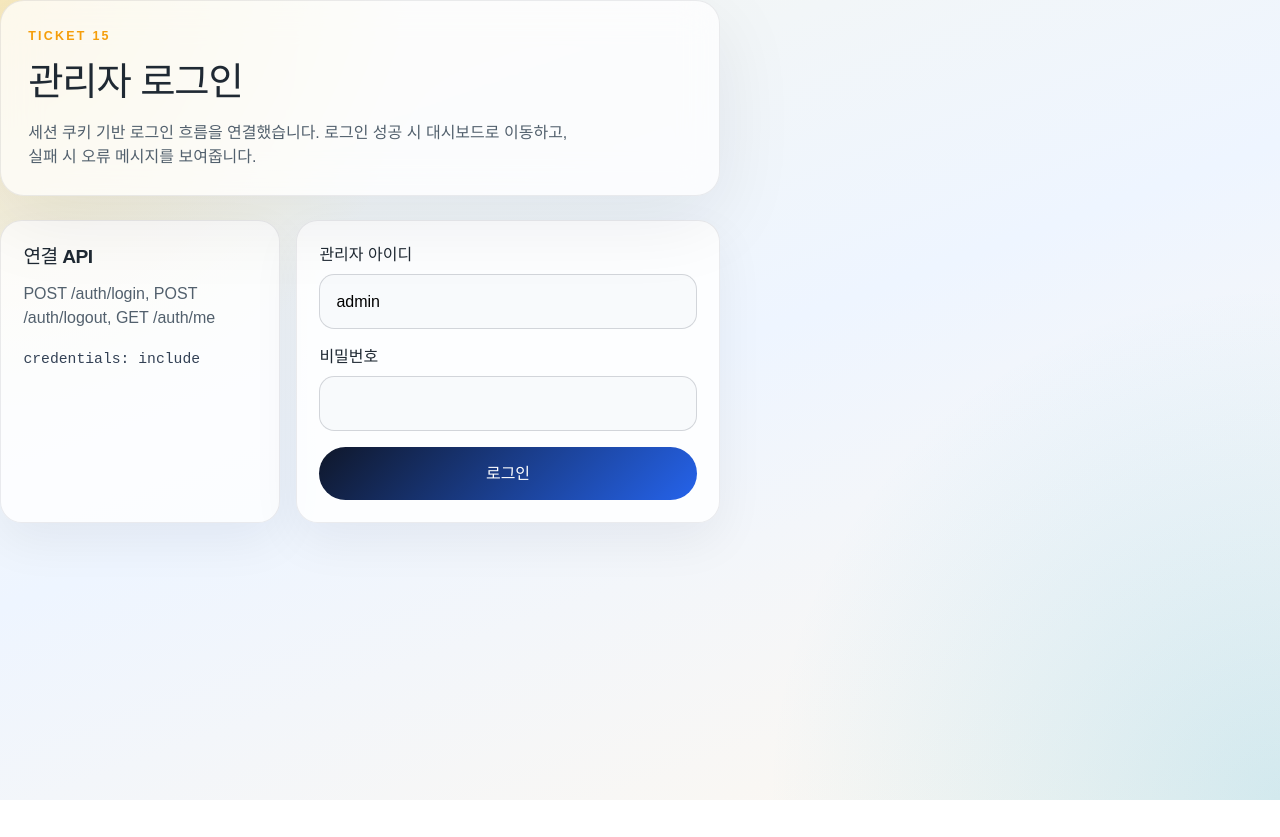
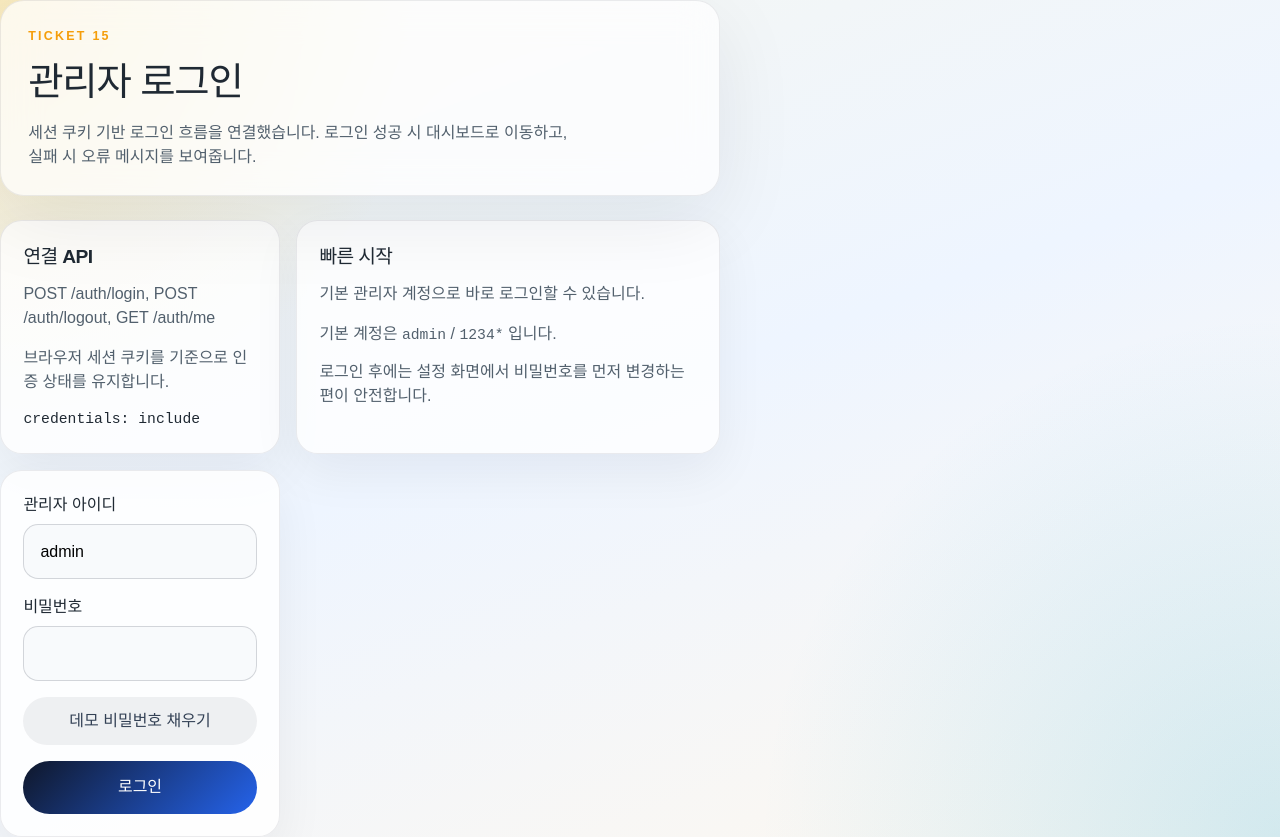
Before and after one commit to bmellia/dev, a React (Vite) app in the folder frontend/: page /login in a window 1280 px wide. Before the commit the page ends 800 px from the top, so only its background shows below. Built offline with nearby package versions, Linux system fonts and the light colour scheme; no server answers.

Commit message:
feat: improve login onboarding

```diff
--- a/frontend/src/pages/LoginPage.tsx
+++ b/frontend/src/pages/LoginPage.tsx
@@ -49,7 +49,26 @@ export function LoginPage() {
         <InfoCard
           title="연결 API"
           description="POST /auth/login, POST /auth/logout, GET /auth/me"
-          footer={<code>credentials: include</code>}
+          body={
+            <div className="info-stack">
+              <p>브라우저 세션 쿠키를 기준으로 인증 상태를 유지합니다.</p>
+              <code>credentials: include</code>
+            </div>
+          }
+        />
+        <InfoCard
+          title="빠른 시작"
+          description="기본 관리자 계정으로 바로 로그인할 수 있습니다."
+          body={
+            <div className="info-stack">
+              <p>
+                기본 계정은 <code>admin</code> / <code>1234*</code> 입니다.
+              </p>
+              <p>
+                로그인 후에는 설정 화면에서 비밀번호를 먼저 변경하는 편이 안전합니다.
+              </p>
+            </div>
+          }
         />
         <form className="login-form" onSubmit={handleSubmit}>
           <label className="field">
@@ -70,6 +89,16 @@ export function LoginPage() {
             />
           </label>
           {errorMessage ? <p className="form-error">{errorMessage}</p> : null}
+          <button
+            className="ghost-button ghost-button-light"
+            onClick={() => {
+              setUsername("admin");
+              setPassword("1234*");
+            }}
+            type="button"
+          >
+            데모 비밀번호 채우기
+          </button>
           <button className="primary-button" disabled={isSubmitting} type="submit">
             {isSubmitting ? "로그인 중..." : "로그인"}
           </button>
```
